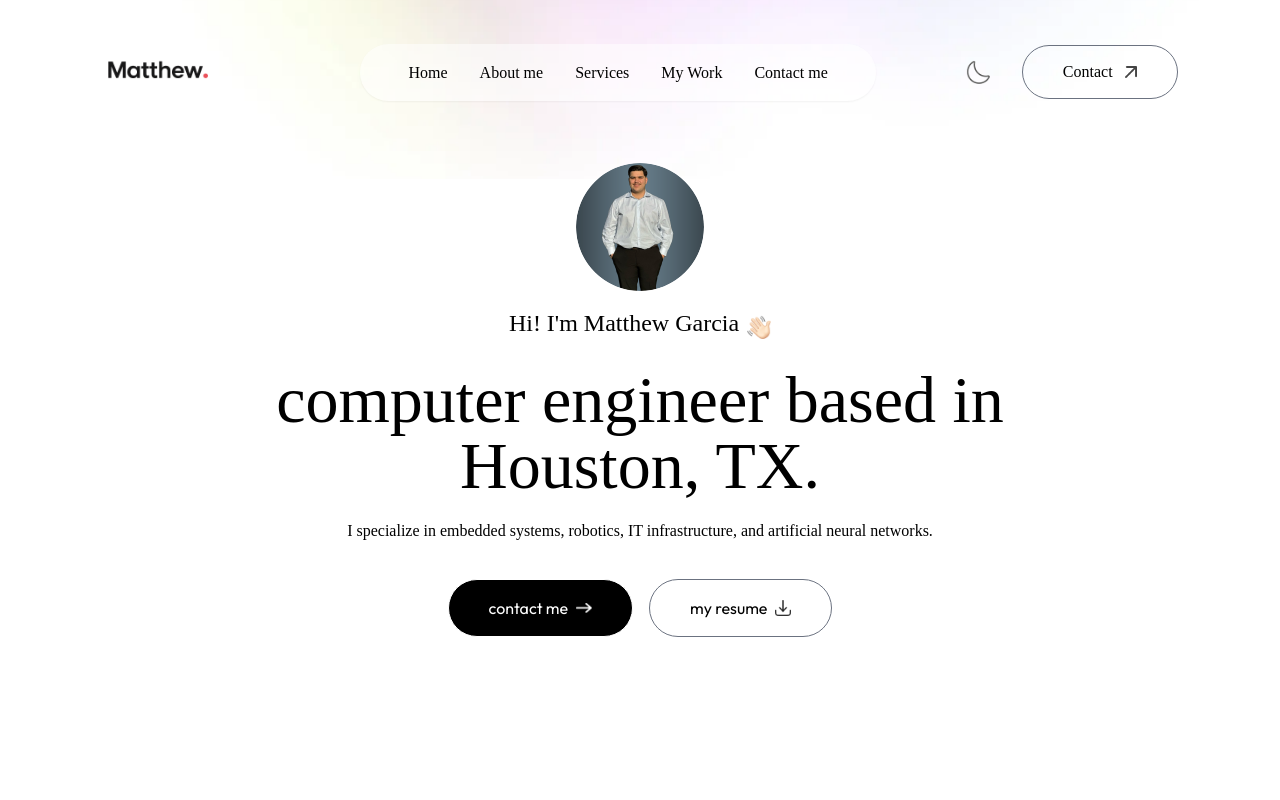
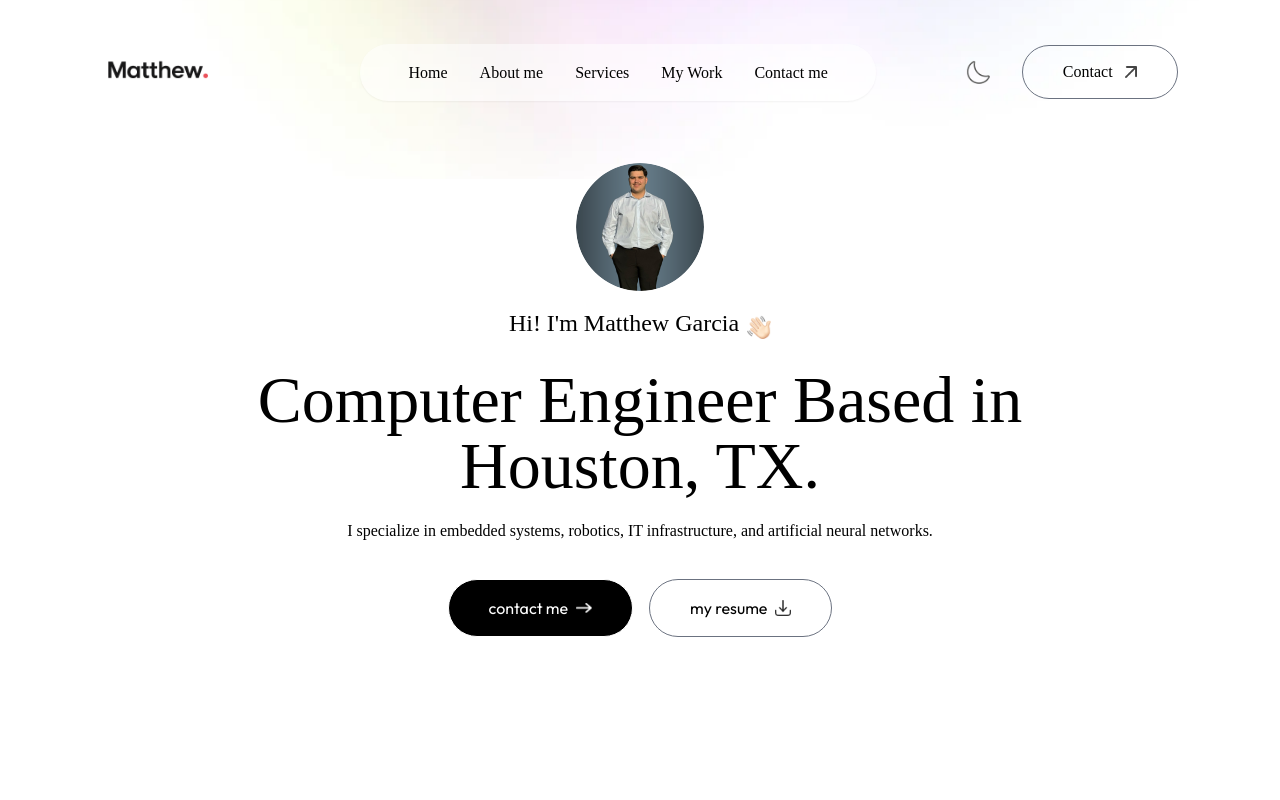
Before and after one commit to Matthew-Garcia/Matthew-Garcia-Portfolio2, a Next.js app: page / in a window 1280 px wide. Shown: the top 800 px of the page. Built offline with nearby package versions, Linux system fonts and the light colour scheme; a web font is replaced by a local one.

Commit message:
Update Header.jsx

```diff
--- a/components/Header.jsx
+++ b/components/Header.jsx
@@ -24,7 +24,7 @@ const Header = () => {
     whileInView={{y: 0, opacity: 1}}
     transition={{duration: 0.8, delay: 0.5}}
     className='text-3xl sm:text-6xl lg:text-[66px] font-Ovo'>
-        computer engineer based in Houston, TX.</motion.h1>
+        Computer Engineer Based in Houston, TX.</motion.h1>
 
         <motion.p
         initial={{opacity: 0}}
```
